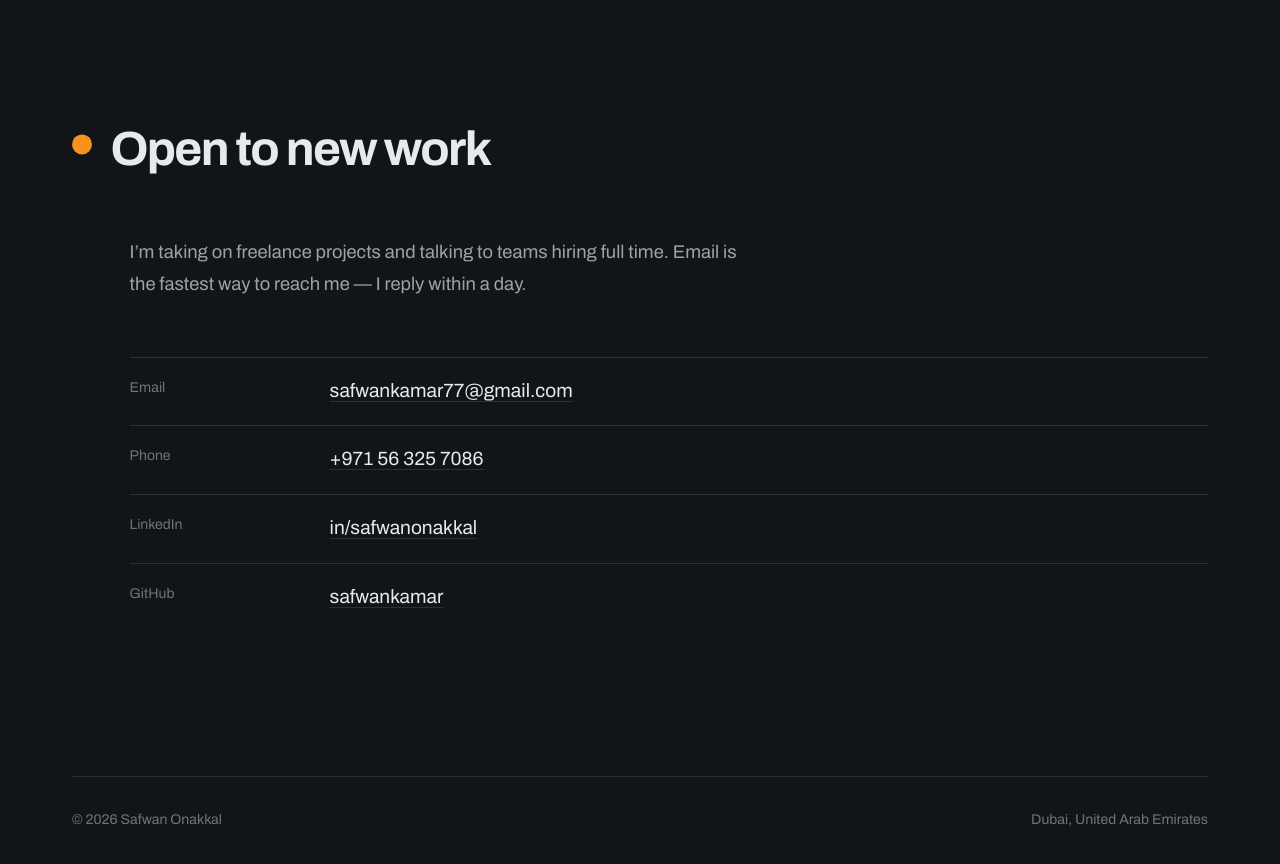
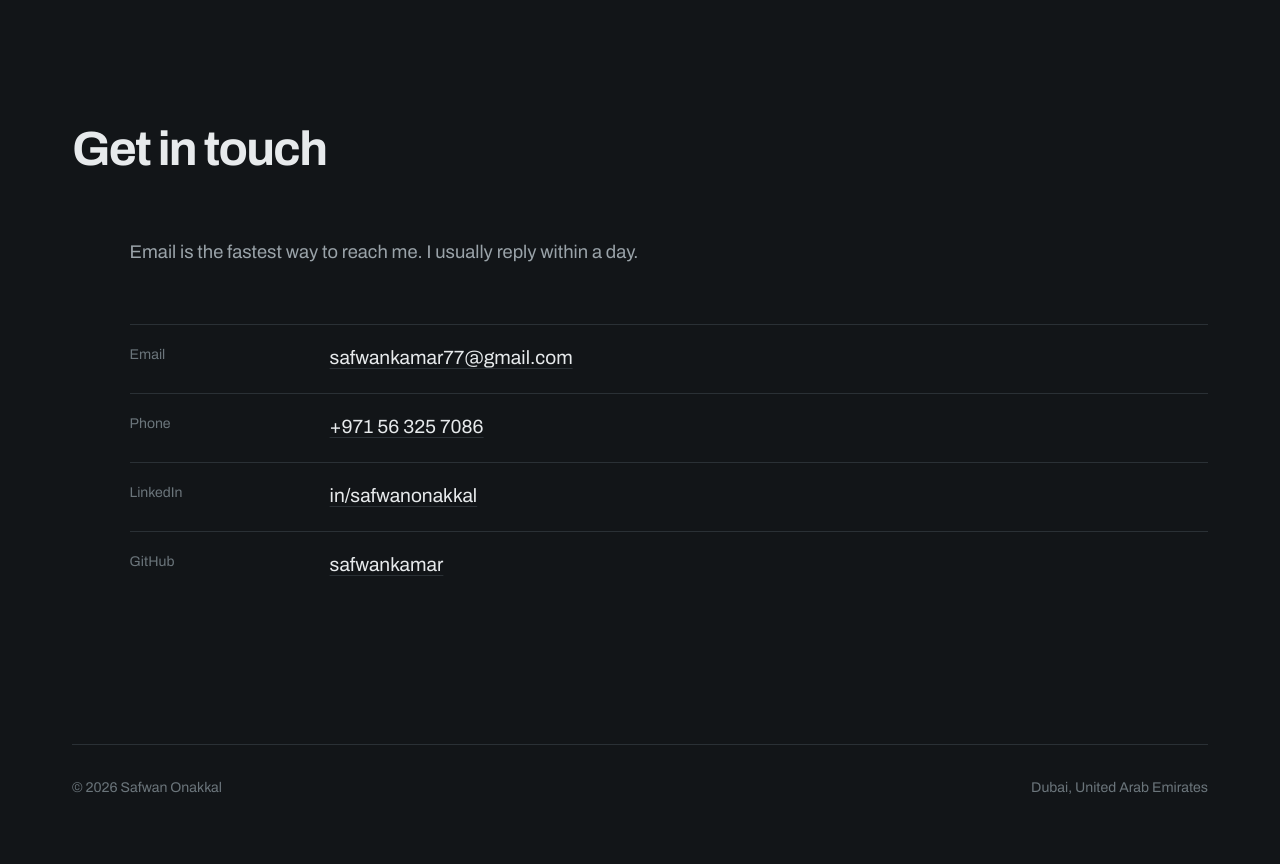
Before and after one commit to safwankamar/portfolio, a React (Vite) app: page / in a window 1280 px wide. Shown: the part 5240-6104 px from the top of the page. Built offline with nearby package versions, Linux system fonts and the light colour scheme; the HTML template or start-up script is replaced by a standard one.

Commit message:
Drop the availability claim from the contact section
The freelance line was never true — it carried over from the template
and I kept it without checking. The section now states only how to make
contact.

```diff
--- a/src/components/portfolio/Contact.tsx
+++ b/src/components/portfolio/Contact.tsx
@@ -11,17 +11,12 @@ const Contact = () => {
   return (
     <section id="contact" className="mx-auto max-w-[76rem] px-6 py-20 sm:px-10 sm:py-28">
       <Reveal>
-        <h2 className="display text-[clamp(1.7rem,4.2vw,3rem)]">
-          <span className="status-dot" aria-hidden="true" />
-          Open to new work
-        </h2>
+        <h2 className="display text-[clamp(1.7rem,4.2vw,3rem)]">Get in touch</h2>
       </Reveal>
 
       <div className="scope-2 mt-12 sm:mt-16">
         <p className="measure text-[1.05rem] leading-[1.75] sm:text-[1.15rem]" style={{ color: "var(--ink-muted)" }}>
-          I&rsquo;m taking on freelance projects and talking to teams hiring
-          full time. Email is the fastest way to reach me &mdash; I reply within
-          a day.
+          Email is the fastest way to reach me. I usually reply within a day.
         </p>
 
         <dl className="mt-12 sm:mt-14">
--- a/src/index.css
+++ b/src/index.css
@@ -273,17 +273,6 @@
   .row::before { transform: scaleX(1); }
   .t-cursor { animation: none; }
 }
-
-.status-dot {
-  display: inline-block;
-  width: 0.42em;
-  height: 0.42em;
-  margin-right: 0.38em;
-  translate: 0 -0.22em;
-  border-radius: 50%;
-  background: var(--signal);
-}
-
 /* Skill globe */
 .globe-figure {
   margin: 0;
```
